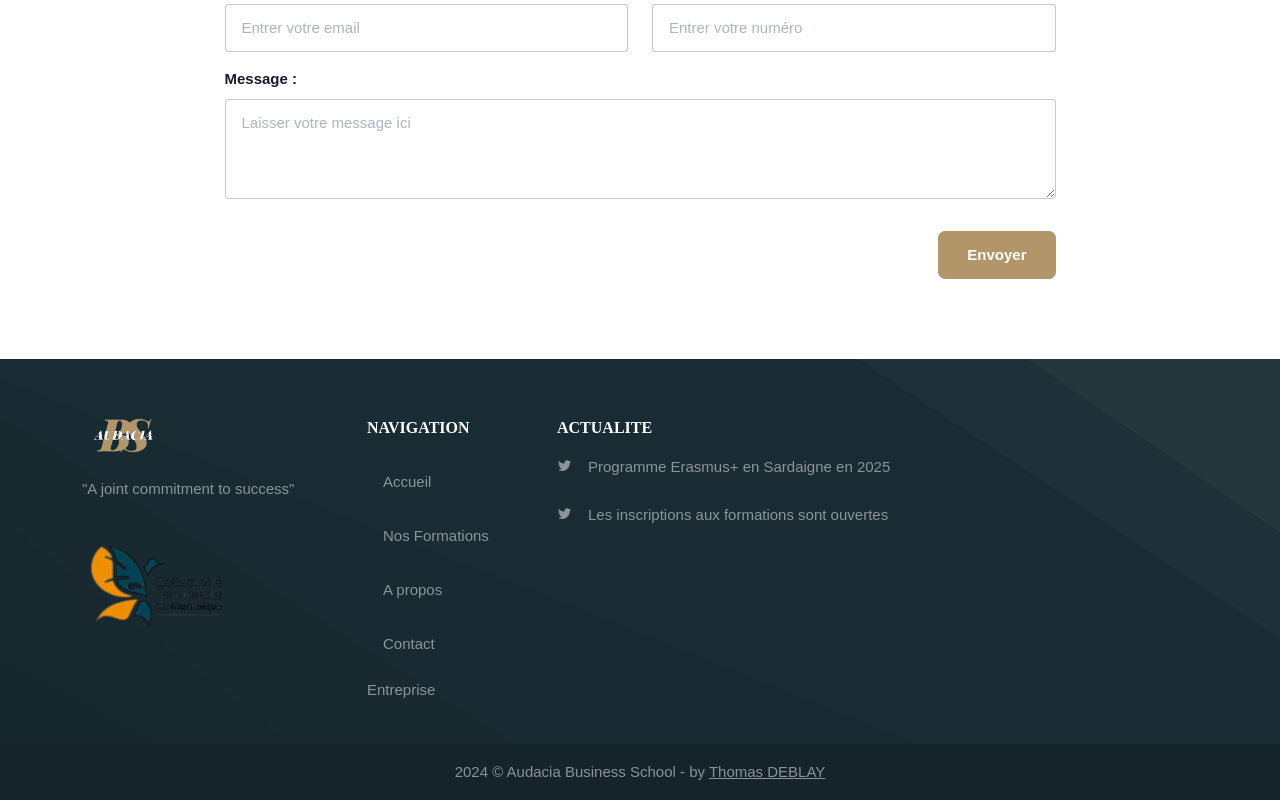
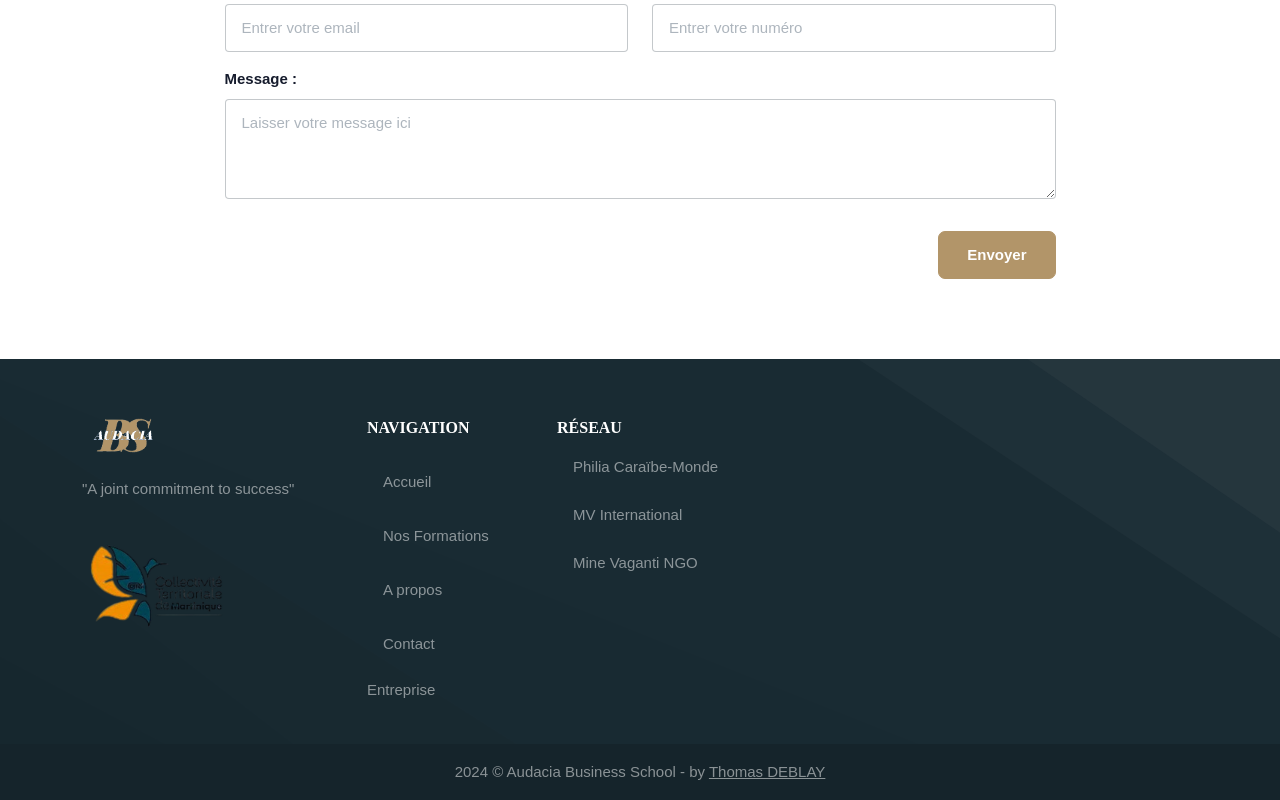
Before and after one commit to Thomas-Deblay/Audacia__FreelanceProject, a React (Create React App) app: page / in a window 1280 px wide. Shown: the part 6887-7687 px from the top of the page. Built offline with nearby package versions, Linux system fonts and the light colour scheme.

Commit message:
ajout de reseau dans le footer  a  la place de actualite

```diff
--- a/src/Layout/Footer.js
+++ b/src/Layout/Footer.js
@@ -106,23 +106,24 @@ const Footer = () => {
 
             <Col lg={6}>
               <div className="mt-4 footer__actualite">
-                <h6 className="text-white text-uppercase fs-16">Actualite</h6>
+                <h6 className="text-white text-uppercase fs-16">Réseau</h6>
                 <div className="mt-3 mb-0">
                   <div className="d-flex">
-                    <i className="mdi mdi-twitter text-white-50 float-start"></i>
                     <div className="flex-grow-1">
-                      <p className="text-white-50 ps-3">
-                        Programme Erasmus+ en Sardaigne en 2025
-                      </p>
+                      <p className="text-white-50 ps-3">Philia Caraïbe-Monde</p>
                     </div>
                   </div>
                   <div className="mt-2">
                     <div className="d-flex">
-                      <i className="mdi mdi-twitter text-white-50 float-start"></i>
                       <div className="flex-grow-1">
-                        <p className="text-white-50 ps-3">
-                          Les inscriptions aux formations sont ouvertes
-                        </p>
+                        <p className="text-white-50 ps-3">MV International</p>
+                      </div>
+                    </div>
+                  </div>
+                  <div className="mt-2">
+                    <div className="d-flex">
+                      <div className="flex-grow-1">
+                        <p className="text-white-50 ps-3">Mine Vaganti NGO</p>
                       </div>
                     </div>
                   </div>
```
